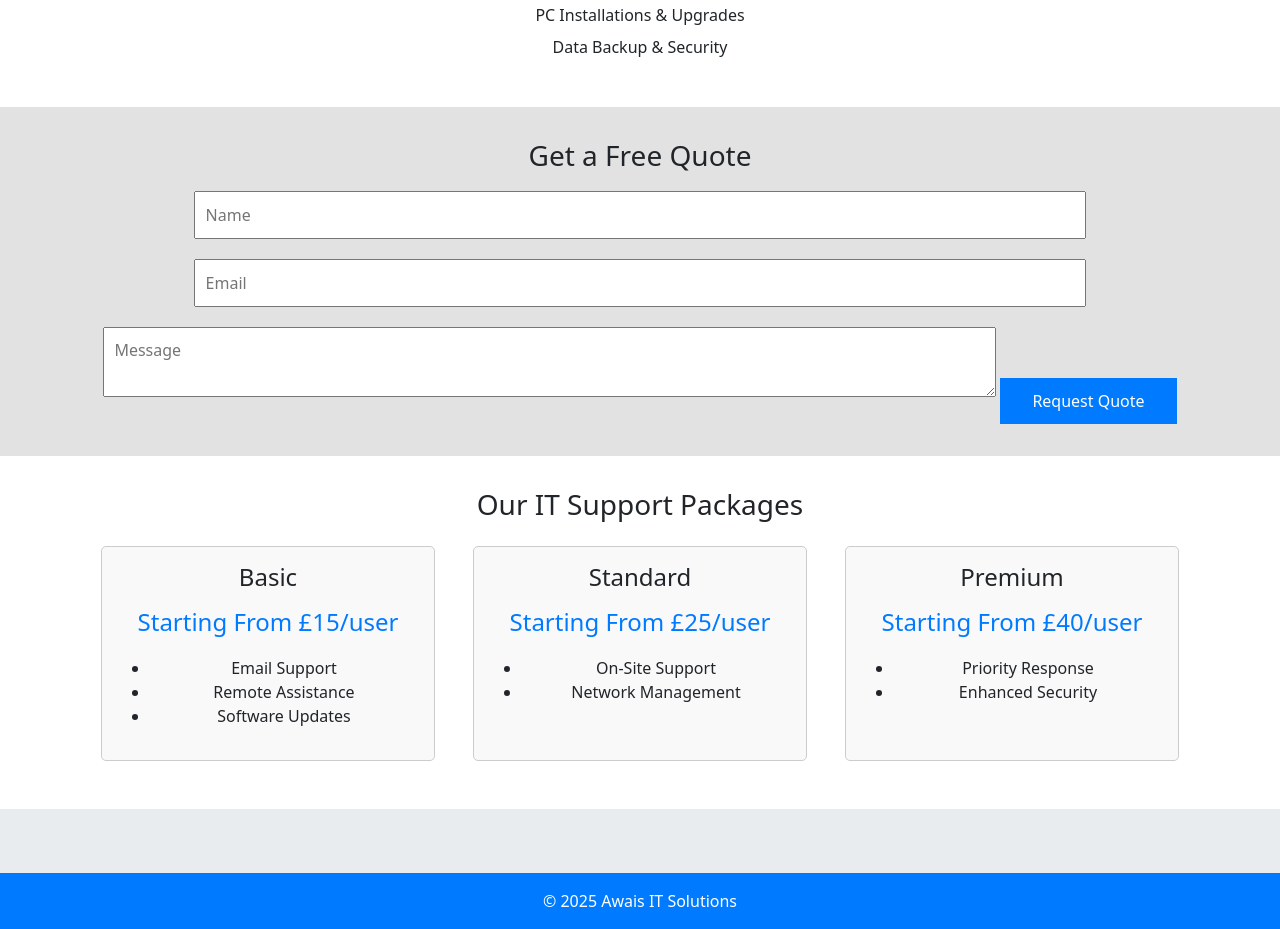
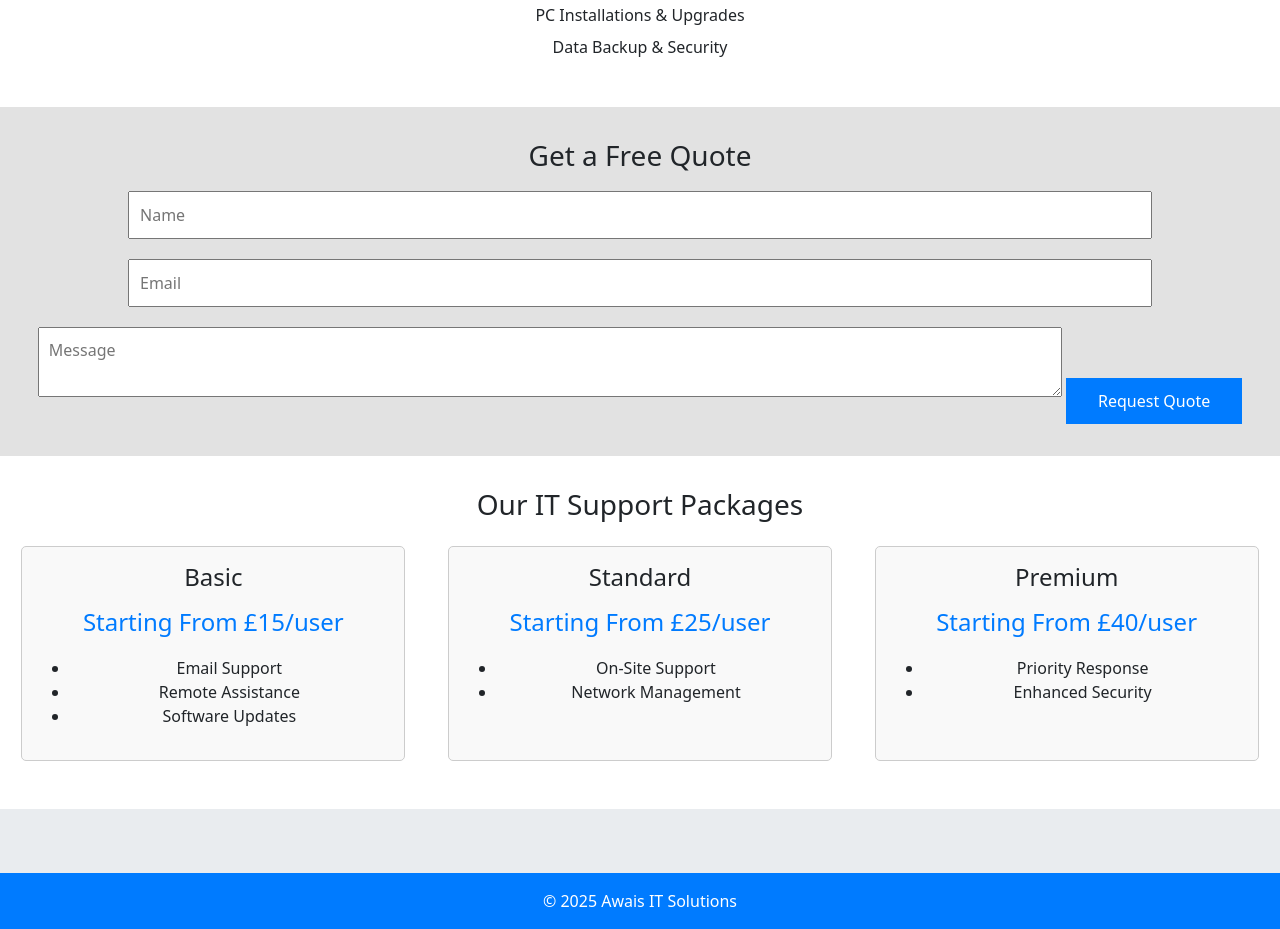
Before and after one commit to awaist7860/AwaisITCompanySite, a plain HTML site: page index.html in a window 1280 px wide. Shown: the part 309-1238 px from the top of the page. Drawn offline with nearby package versions, Linux system fonts and the light colour scheme.

Commit message:
Checking container types

```diff
--- a/index.html
+++ b/index.html
@@ -35,7 +35,7 @@
 
     <!-- Quote form -->
     <section class="quote" id="contact">
-        <div class="container">
+        <div class=".container-fluid">
             <h3>Get a Free Quote</h3>
             <form>
                 <input type="text" placeholder="Name" required>
@@ -48,7 +48,7 @@
 
     <!-- Pricing section -->
     <section class="pricing">
-        <div class="container">
+        <div class=".container-fluid">
             <h3>Our IT Support Packages</h3>
             <div class="pricing-tiers">
                 <div class="tier">
```
